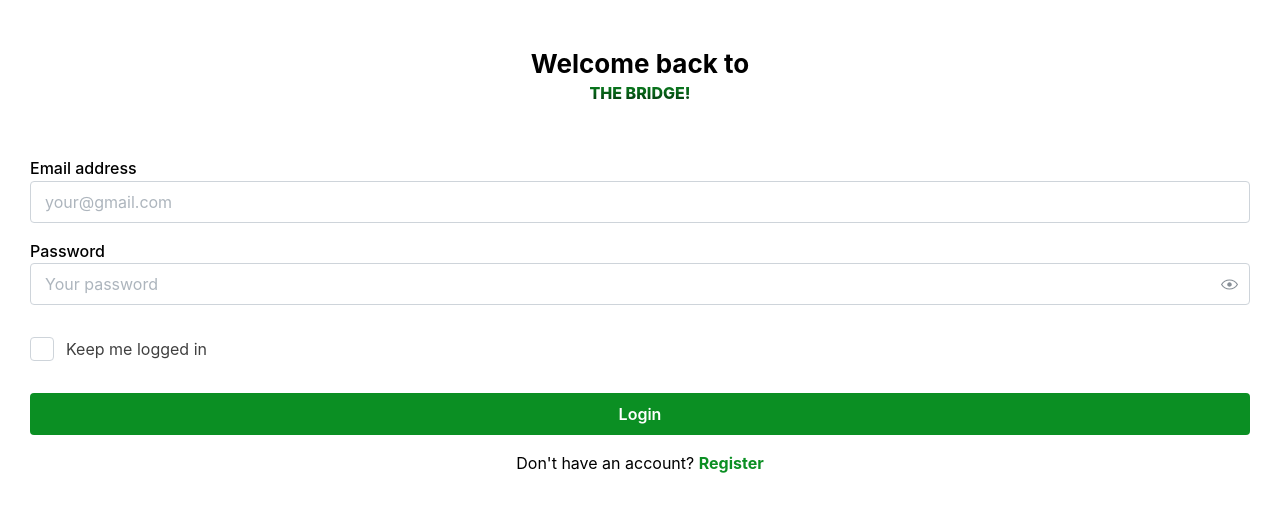
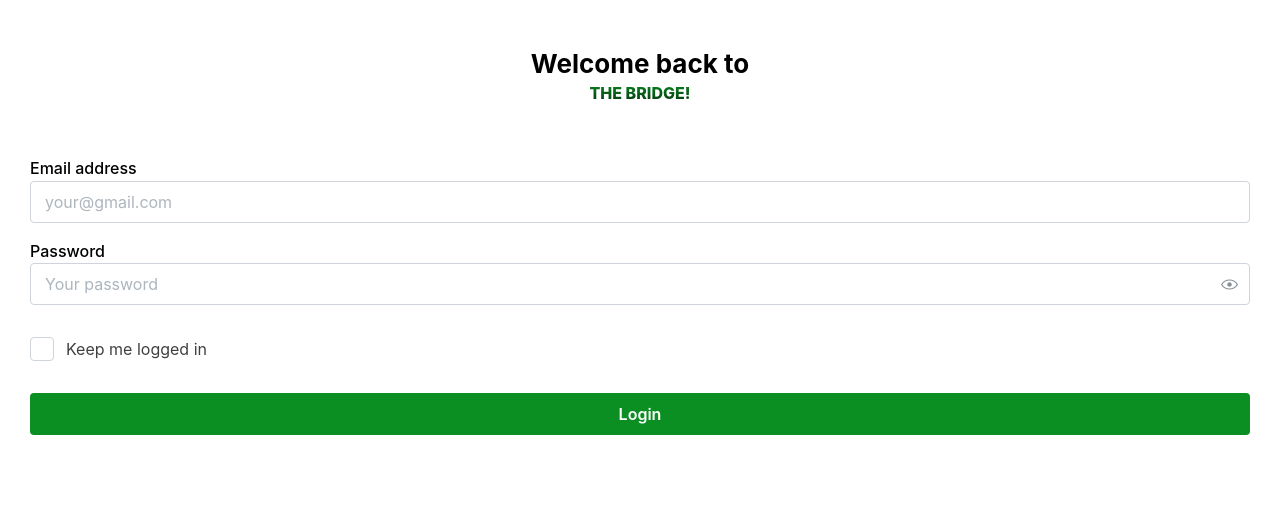
Before and after one commit to Ntchinda-Giscard/bridge-dashboard, a Next.js app: page /login in a window 1280 px wide. Shown: the top 512 px of the page. Built offline with nearby package versions, Linux system fonts and the light colour scheme.

Commit message:
remove text

```diff
--- a/app/login/page.tsx
+++ b/app/login/page.tsx
@@ -87,12 +87,12 @@ export default function AuthenticationImage() {
               Login
             </Button>
 
-            <Text ta="center" mt="md" c="#000">
+            {/* <Text ta="center" mt="md" c="#000">
               Don&apos;t have an account?{' '}
               <Anchor c="#0B8F23" href="#" fw={700}>
                 Register
               </Anchor>
-            </Text>
+            </Text> */}
           </Paper>
         </form>
 
```
